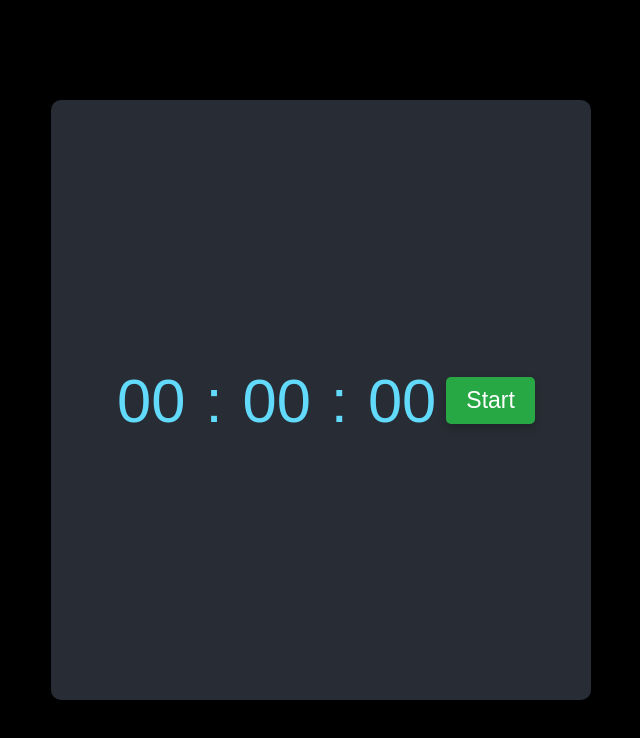
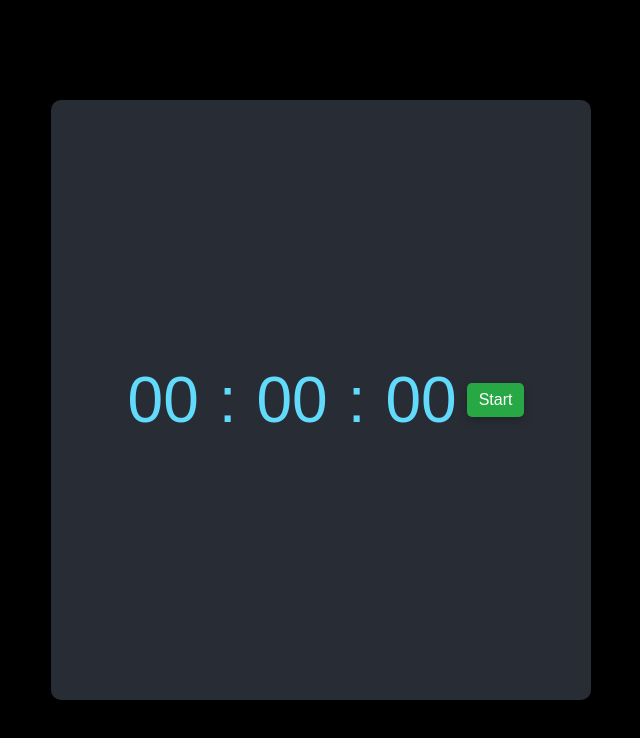
Before and after one commit to deepakpatil26/react_stopwatch, a React (Create React App) app: page / in a window 768 px wide. Shown: the top 738 px of the page, without its empty margins (63-703 px from the left). Built offline with nearby package versions, Linux system fonts and the light colour scheme.

Commit message:
fix: update README for clearer localhost URL and format CSS for consistency

```diff
--- a/src/Stopwatch.css
+++ b/src/Stopwatch.css
@@ -75,6 +75,19 @@
   }
 }
 
+/* Responsive Adjustments for Medium Screens */
+@media (min-width: 576px) and (max-width: 768px) {
+  .Stopwatch-number {
+    font-size: 4em;
+  }
+
+  .Stopwatch-button {
+    max-width: 140px;
+    font-size: 1em;
+    padding: 8px 12px;
+  }
+}
+
 /* Button Colors */
 .Stopwatch-button-start {
   background-color: #28a745;
```
Also changed, not shown: src/App.tsx (indentation only), src/Stopwatch.tsx (indentation only), 1 other file (tests, documents, lock files or other folders). Lines whose indentation alone changed are shown as unchanged.
